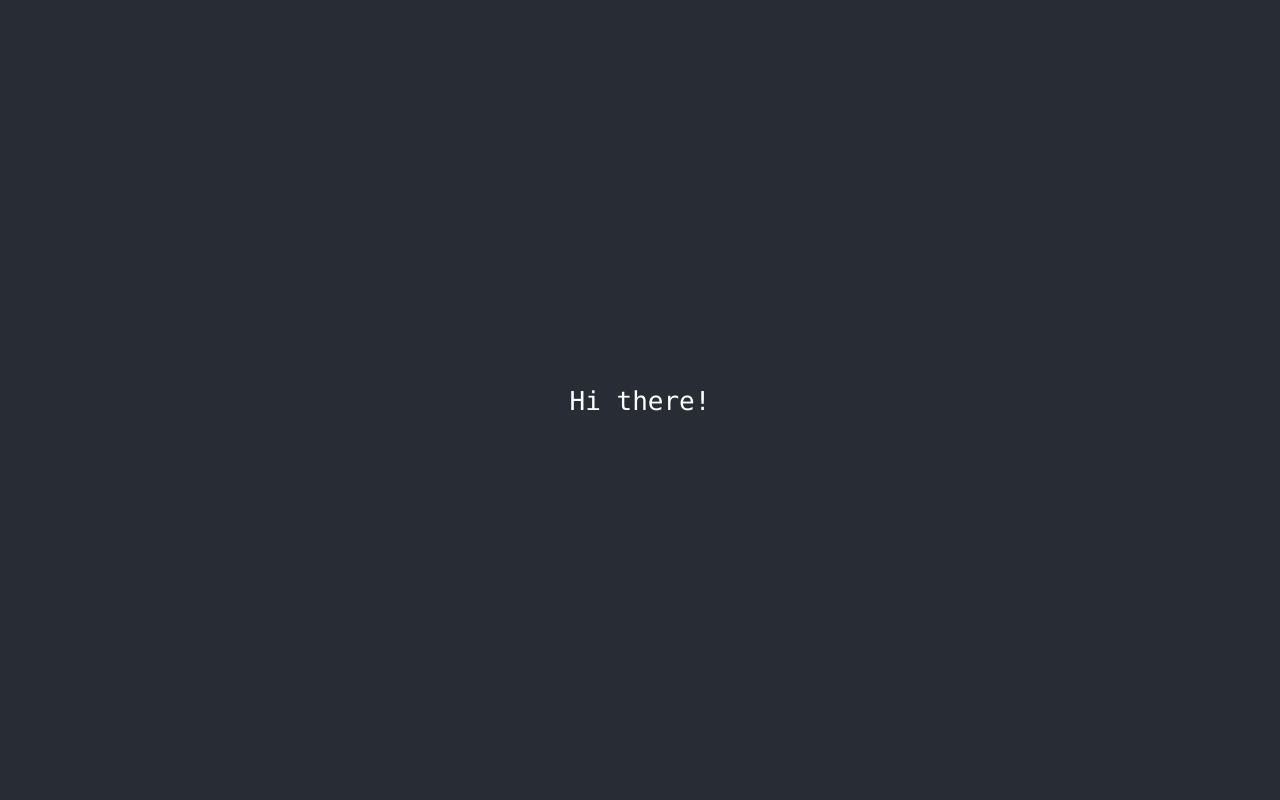
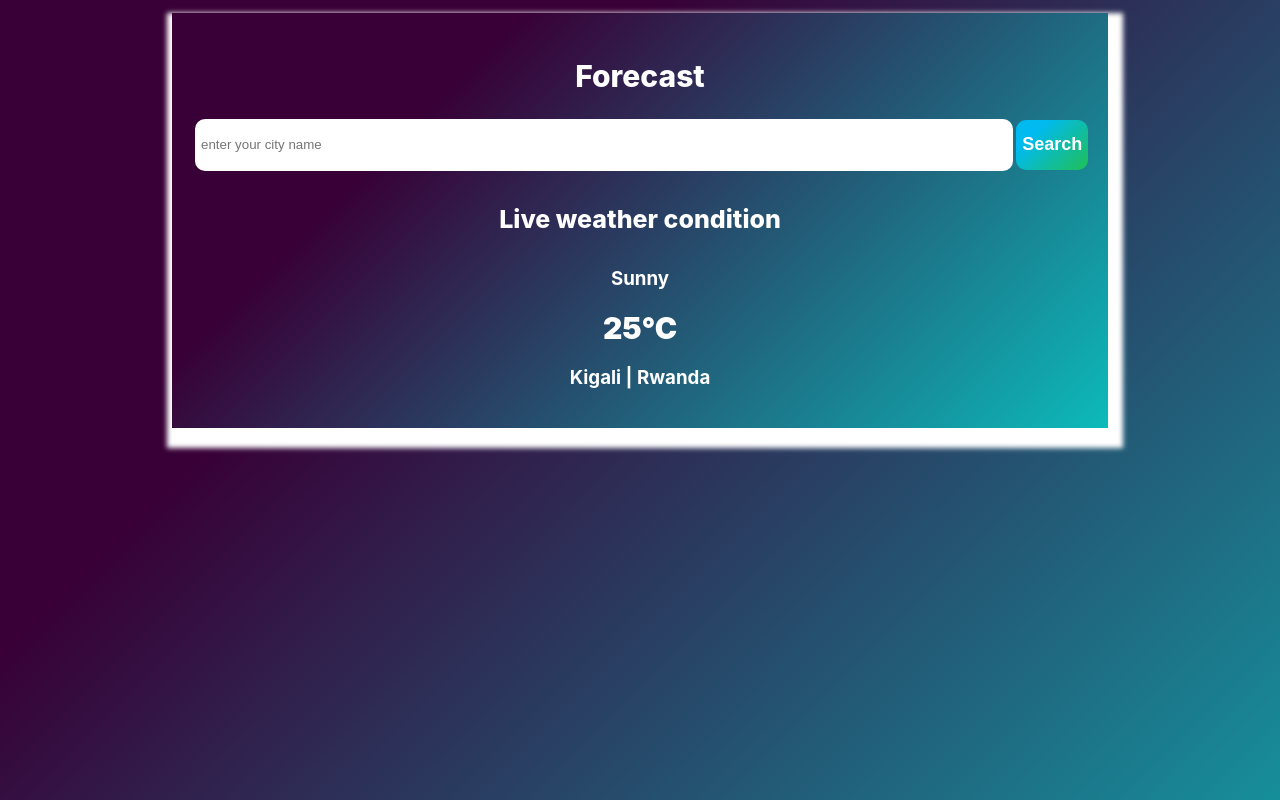
Before and after one commit to Samantha-35/Weather-app, a React (Create React App) app in the folder my-app/: page / in a window 1280 px wide. Shown: the top 800 px of the page. Built offline with nearby package versions, Linux system fonts and the light colour scheme; no server answers.

Commit message:
front update

```diff
--- a/my-app/src/App.css
+++ b/my-app/src/App.css
@@ -14,7 +14,7 @@
 }
 
 .App-header {
-  background-color: #282c34;
+  /* background-color: #282c34; */
   min-height: 100vh;
   display: flex;
   flex-direction: column;
@@ -27,6 +27,130 @@
 .App-link {
   color: #61dafb;
 }
+.card{
+  position: relative;
+  width: 70%;
+  height: 70%;
+  margin:auto;
+  margin-bottom: 10px;
+  margin-top: 1%;
+  background:linear-gradient(315deg, #0cbaba 0%, #380036 74%);
+  background-size: cover;
+  box-shadow: 5px 10px 5px 10px #fff;
+  padding: 20px;
+}
+
+.title{
+  color: #fff;
+  font-weight: 800;
+  font-size: 30px;
+
+}
+.fab{
+  width: 50px;
+  height: 50px;
+}
+.search-form{
+  margin-top: 10px;
+  display: flex;
+  justify-content: space-between;
+  align-items: center;
+}
+
+.search-form input{
+  width: 90%;
+  height: 40px;
+  padding: 5px;
+  border: 1px solid #0000;
+  background: #fff;
+  color: #000;
+  border-radius: 10px;
+  margin: 0 auto;
+}
+
+.search-form button{
+  width: 8%;
+  height: 50px;
+  padding: 5px;
+  border: none;
+  border-radius: 10px !important;
+  background: linear-gradient(315deg, #20bf55 0%, #01baef 74%);
+  font-weight: 800;
+  font-size: 18px;
+  color: #fff;
+  cursor: pointer;
+}
+.search-form button:hover{
+  background: linear-gradient(315deg, #eec0c6 0%, #7ee8fa 74%);
+  color: #0000;
+}
+
+.main-container{
+width: 100%;
+height: auto;
+color: #fff;
+text-align: center;
+margin-top: 30px;
+}
+.main-container h4{
+  font-size: 25px;
+  font-weight: 800;
+}
+.weather-icon i{
+  font-size: 30px;
+  font-weight: 800;
+}
+
+.temperature h1{
+  font-size: 30px;
+  font-weight: 900;
+}
+
+
+@media only screen and (min-width: 600px) {
+  .search-form input{
+    width: 70%;
+  }
+  .search-form button{
+    width: 25%;
+  }
+}
+
+@media only screen and (max-width: 600px) {
+  .search-form input{
+    width: 70%;
+  }
+  .search-form button{
+    width: 25%;
+  }
+}
+
+@media only screen and (min-width: 768px) {
+  .search-form input{
+    width: 80%;
+  }
+  .search-form button{
+    width: 18%;
+  }
+}
+
+@media only screen and (min-width: 992px) {
+  .search-form input{
+    width: 80%;
+  }
+  .search-form button{
+    width: 18%;
+  }
+}
+
+@media only screen and (min-width: 1200px) {
+  .search-form input{
+    width: 90%;
+  }
+  .search-form button{
+    width: 8%;
+  }
+}
 
 @keyframes App-logo-spin {
   from {
--- a/my-app/src/App.js
+++ b/my-app/src/App.js
@@ -1,14 +1,58 @@
 import logo from './logo.svg';
 import './App.css';
+import {getIndex} from './index';
+import  React, { useState,useEffect } from 'react';
 
+
+//creating my flags:
 function App() {
-  return (
+  const [index, setIndex] = useState(null);
+  const [city, setCity] = useState('Kigali');
+  const [laoding, setLaoding] = useState(false);
+
+//creating my function try-catch :
+const getData = async () => {
+  try {
+    const data = await getIndex(city);
+    setIndex(data);
+    console.log (data);
+  } catch (error) {
+   console.log(error.message);
+  }
+}
+
+// creating my useEffet:
+useEffect(() => {
+    getData();
+},[]);
+
+return (
     <div className="App">
+      <div className="card">
+        <h2 className ="title"><i class="fab fa-cloudversify"></i>Forecast</h2>
+        <div className="search-form">
+          <input type="text" onChange={(e) => setCity(e.target.value)} placeholder="enter your city name"/>
+          <button type="button" onClick={() => getData()}>Search</button>
+      </div>
+      <div className="main-container">
+        <h4>Live weather condition</h4>
+        <div className="weather-icon">
+          <i className="fa fa-sun"></i>
+        </div>
+        <h3>Sunny</h3>
+        <div className="temperature">
+          <h1>25&deg;C</h1>
+        </div>
+        <div className="location">
+          <h3><i className="fa fa-street-view"></i>Kigali | Rwanda</h3>
+        </div>
+      </div>
+      </div>
       <header className="App-header">
         {/* <img src={logo} className="App-logo" alt="logo" /> */}
-        <p>
+        {/* <p>
           <code>Hi there!</code>
-        </p>
+        </p> */}
         {/* <a
           className="App-link"
           href="https://reactjs.org"
--- a/my-app/src/index.html
+++ b/my-app/src/index.html
@@ -6,6 +6,9 @@
     <meta http-equiv="X-UA-Compatible" content="IE=edge">
     <meta name="viewport" content="width=device-width, initial-scale=1.0">
     <link rel="stylesheet" href="style.css">
+    <link rel="stylesheet" href="https://cdnjs.cloudflare.com/ajax/libs/font-awesome/5.10.1/css/all.min.css"
+        integrity="sha512-9my9Mb2+0YO+I4PUCSwUYO7sEK21Y0STBAiFEYoWtd2VzLEZZ4QARDrZ30hdM1GlioHJ8o8cWQiy8IAb1hy/Hg=="
+        crossorigin="anonymous" />
     <title>My weather app</title>
 </head>
 
--- a/my-app/src/index.js
+++ b/my-app/src/index.js
@@ -3,39 +3,19 @@ import ReactDOM from 'react-dom';
 import './style.css';
 import App from './App';
 import reportWebVitals from './reportWebVitals';
-import axios from "axios";
+import axios from 'axios';
 
+const baseUrl = 'api.openweathermap.org/data/2.5/weather?q={city name}&appid={API key}';
+const apiKey = '9c8b4d791758b9ad70bf345c4df2e51a';
 
-const CountryWeather = () => {
-  const [temperature, setTemperature] = useState("");
-  const [city, setCity] = useState("Helsinki");
-  const [country, setCountry] = useState ("FIN");
+export  const getIndex = async(cityname) => {
+  try{
+    const {data} = await axios.get(baseUrl + `q=${cityname}&appid=${apiKey}`)
+  }catch(error){
+    throw error;
+  }
+}
 
-  const getweatherData = (city,country) =>{
-    axios({
-      method : "GET",
-      url: `http://api.openweathermap.org/data/2.5/weather?q=Helsinki,fin&APPID=9c8b4d791758b9ad70bf345c4df2e51a`
-    })
-    // les curlyB are in the then ()
-    .then((response) => {
-      console.log(response.data);
-  })
-  .catch((error) => {
-    console.log(error);
-  });
-};
-
-
-  return(
-    <div>
-
-    <input type="text" value={city} placeholder="enter the city" onChange= {(e) => setCity (e.target.value)}/>
-
-    <input type="text" value={country}  placeholder="Enter the country" onChange={(e)=> setCountry (e.target.value)} />
-
-    </div>
-)
-}
 
 ReactDOM.render(
   <React.StrictMode>
--- a/my-app/src/style.css
+++ b/my-app/src/style.css
@@ -5,6 +5,11 @@ body {
     sans-serif;
   -webkit-font-smoothing: antialiased;
   -moz-osx-font-smoothing: grayscale;
+  /* background: linear-gradient(45deg, #EB3349 30%, #F45C43 90% ); */
+  background-color: #0cbaba;
+  background-image: linear-gradient(315deg, #0cbaba 0%, #380036 74%);
+
+  background-size: cover;
 }
 
 code {
```
